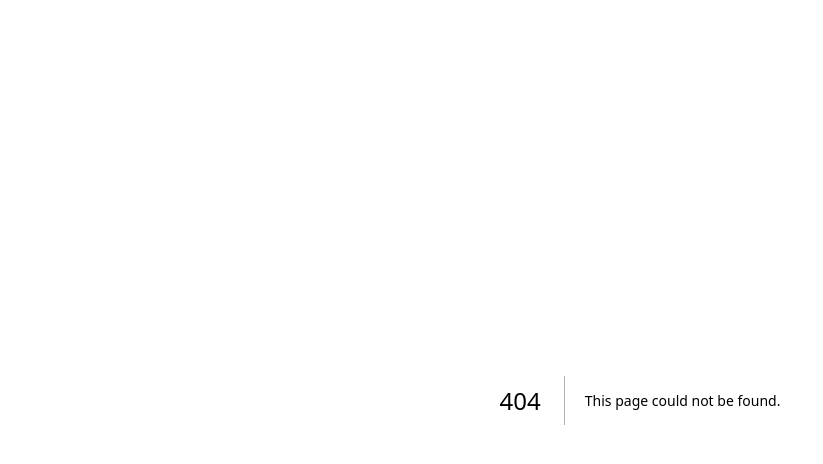
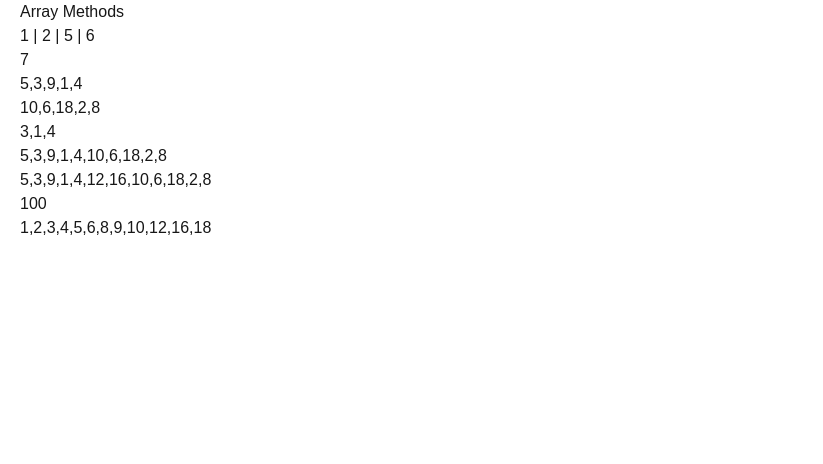
Before and after one commit to SAIT-SP2025/sp2025-cprg306b-classexamples, a Next.js app: page /week-6/arrays in a window 1280 px wide. Before the commit this address had no page. Shown: the top 464 px of the page, without its empty margins (0-823 px from the left). Built offline with nearby package versions, Linux system fonts and the light colour scheme.

Commit message:
Week 6 examples part 1

```diff
--- a/app/page.js
+++ b/app/page.js
@@ -18,6 +18,8 @@ export default function Home() {
         <li><Link href="./week-4/functions" className={linkStyles}>Week 4 - Functions</Link></li>
         <li><Link href="./week-4/counter" className={linkStyles}>Week 4 - Counter</Link></li>
         <li><Link href="./week-5/" className={linkStyles}>Week 5 - Controlled Component</Link></li>
+        <li><Link href="./week-6/arrays" className={linkStyles}>Week 6 - Array Methods</Link></li>
+        <li><Link href="./week-6/contact" className={linkStyles}>Week 6 - Handling Lists</Link></li>
       </ul>
     </main>
   );
--- /dev/null
+++ b/app/week-6/arrays/page.js
@@ -0,0 +1,47 @@
+
+
+export default function ArrayMethodsPage(){
+
+    let basicArray = [1,2,3,4,5];
+    basicArray.push(6);
+    basicArray.push(7);
+    let lastNum = basicArray.pop();
+    basicArray.splice(2,2);
+
+    let numbers = [5,3,9,1,4];
+    let doubled = numbers.map( (number) => number * 2 );
+    let lessThanFive = numbers.filter( (number) => number < 5 );
+    let concatNumbers = numbers.concat(doubled);
+    let allNumbers = [...numbers,12,16,...doubled];
+    // allNumbers.push(20);
+    let sum = allNumbers.reduce( (accumulator, currentValue) => accumulator + currentValue , 6);
+
+    const compareFunc = (a,b) => {
+        if( a < b ) return -1;
+        if( a > b ) return 1;
+        return 0;
+    }
+
+    // let sortedNumbers = allNumbers.sort( compareFunc );
+
+    let sortedNumbers = [...allNumbers];
+    sortedNumbers.sort(compareFunc);
+
+    // sortedNumbers.sort( (a,b) => a - b );
+    // sortedNumbers.sort();
+
+    return(
+        <main className="pl-5">
+            <h1>Array Methods</h1>
+            <p>{basicArray.join(" | ")}</p>
+            <p>{lastNum}</p>
+            <p>{numbers.join()}</p>
+            <p>{doubled.join()}</p>
+            <p>{lessThanFive.join()}</p>
+            <p>{concatNumbers.join()}</p>
+            <p>{allNumbers.join()}</p>
+            <p>{sum}</p>
+            <p>{sortedNumbers.join()}</p>
+        </main>
+    );
+}
--- /dev/null
+++ b/app/week-6/contact/contacts-info.json
@@ -0,0 +1,50 @@
+[
+    {
+      "id": 1,
+      "fname": "Jerry",
+      "lname": "Atrick",
+      "email": "ja123@mail.ca",
+      "phone": "123-555-6789",
+      "type": "personal"
+    },
+    {
+      "id": 2,
+      "fname": "Matilda",
+      "lname": "Keybroke",
+      "email": "matilda@mail.ca",
+      "phone": "123-555-9876",
+      "type": "business"
+    },
+    {
+      "id": 4,
+      "fname": "William",
+      "lname": "Maizear",
+      "email": "billyOC@mail.ca",
+      "phone": "321-555-9876",
+      "type": "business"
+    },
+    {
+      "id": 3,
+      "fname": "Allison",
+      "lname": "Vanderland",
+      "email": "rabbitz@mail.ca",
+      "phone": "321-555-6789",
+      "type": "business"
+    },
+    {
+      "id": 6,
+      "fname": "Anne",
+      "lname": "Teak",
+      "email": "atk@mail.ca",
+      "phone": "123-555-9999",
+      "type": "personal"
+    },
+    {
+      "id": 5,
+      "fname": "Pamela",
+      "lname": "Kaikes",
+      "email": "pamk@mail.ca",
+      "phone": "123-555-8888",
+      "type": "personal"
+    }
+]
```
